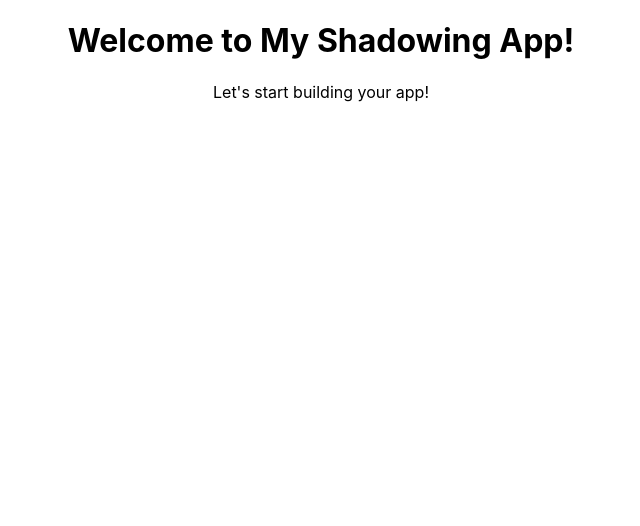
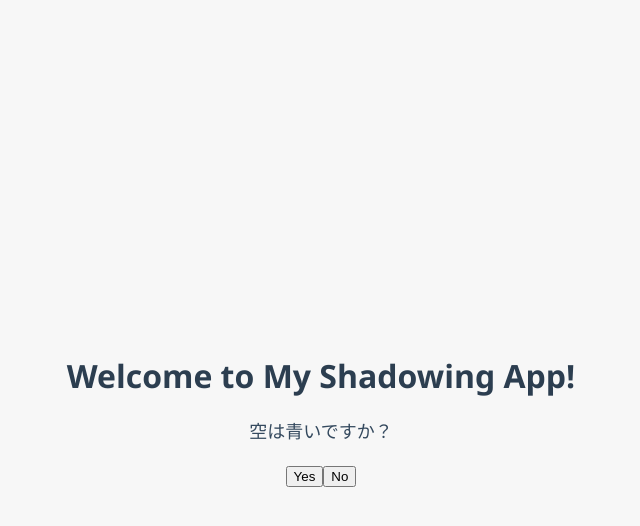
Before and after one commit to sean024-jp/shadowing, a React (Create React App) app: page / in a window 1280 px wide. Shown: the top 526 px of the page, without its empty margins (319-959 px from the left). Built offline with nearby package versions, Linux system fonts and the light colour scheme.

Commit message:
Day 3: ボタン押下で正誤判定を表示する基本インタラクションを実装

```diff
--- a/src/App.css
+++ b/src/App.css
@@ -1,38 +1,22 @@
 .App {
-  text-align: center;
+  background-color: #f7f7f7; /* 背景色を明るいグレーに */
+  min-height: 100vh;         /* 画面全体の高さを確保 */
+  display: flex;
+  flex-direction: column;
+  justify-content: center;   /* 垂直方向に中央揃え */
+  align-items: center;       /* 水平方向に中央揃え */
+  font-family: 'Segoe UI', Tahoma, Geneva, Verdana, sans-serif;
+  margin: 0;
+  padding: 0;
 }
 
-.App-logo {
-  height: 40vmin;
-  pointer-events: none;
+h1 {
+  color: #2c3e50;      /* タイトルの文字色 */
+  margin-bottom: 20px; /* タイトル下に余白を追加 */
 }
 
-@media (prefers-reduced-motion: no-preference) {
-  .App-logo {
-    animation: App-logo-spin infinite 20s linear;
-  }
+p {
+  color: #34495e;      /* 説明文の文字色 */
+  font-size: 18px;     /* フォントサイズを大きめに */
+  line-height: 1.6;    /* 読みやすい行間を設定 */
 }
-
-.App-header {
-  background-color: #282c34;
-  min-height: 100vh;
-  display: flex;
-  flex-direction: column;
-  align-items: center;
-  justify-content: center;
-  font-size: calc(10px + 2vmin);
-  color: white;
-}
-
-.App-link {
-  color: #61dafb;
-}
-
-@keyframes App-logo-spin {
-  from {
-    transform: rotate(0deg);
-  }
-  to {
-    transform: rotate(360deg);
-  }
-}
--- a/src/HelloScreen.js
+++ b/src/HelloScreen.js
@@ -1,10 +1,28 @@
-import React from 'react';
+// HelloScreen.js
+import React, { useState } from 'react';
 
 function HelloScreen() {
+  // 結果表示用の状態変数を用意
+  const [result, setResult] = useState('');
+
+  // Yesボタンが押されたときの処理
+  const handleYes = () => {
+    // ここでは「空は青い」という前提で、Yesなら正解とする
+    setResult('正解！');
+  };
+
+  // Noボタンが押されたときの処理
+  const handleNo = () => {
+    setResult('不正解！');
+  };
+
   return (
     <div style={{ textAlign: 'center', marginTop: '20px' }}>
       <h1>Welcome to My Shadowing App!</h1>
-      <p>Let's start building your app!</p>
+      <p>空は青いですか？</p>
+      <button onClick={handleYes}>Yes</button>
+      <button onClick={handleNo}>No</button>
+      {result && <h2>{result}</h2>}
     </div>
   );
 }
```
